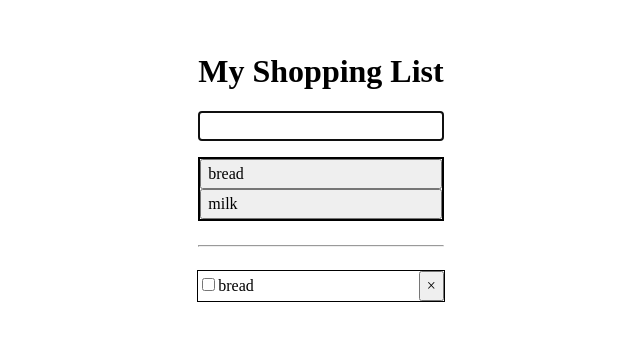
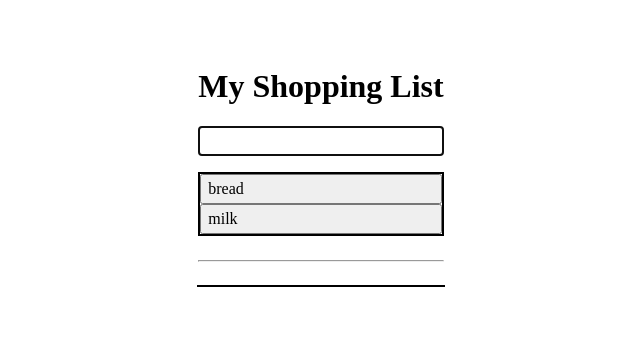
Before and after one commit to JJWallis/practical-questions, a React (Create React App) app: page / in a window 1280 px wide. Shown: the part 226-566 px from the top of the page, without its empty margins (319-959 px from the left). Built offline with nearby package versions, Linux system fonts and the light colour scheme; the HTML template or start-up script is replaced by a standard one.

Commit message:
shopping list rendering from state ip

```diff
--- a/src/App.tsx
+++ b/src/App.tsx
@@ -19,6 +19,7 @@ type ShoppingListActions =
    | {
         type: 'TOGGLE_ITEM'
         payload: number
+        checked: boolean
      }
 
 // link same idx as item viewing in results list with its btn's (add accessibility) tab index
@@ -50,7 +51,7 @@ function reducer(state: ShoppingList, action: ShoppingListActions) {
          const target = copy.find(
             ({ id }) => id === payload
          ) as ShoppingListItem
-         target.checked = !target.checked
+         target.checked = action.checked
          return copy
       }
       case 'REMOVE_ITEM': {
@@ -102,13 +103,26 @@ const App: FC = () => {
          </ol>
          <hr className="separator" />
          <ul className="shopping-list">
+            {shoppingList.map(({ checked, value, id }) => (
                <li>
                   <div>
-                  <input aria-label="toggle food item" type="checkbox" />
+                     <input
+                        aria-label="toggle food item"
+                        type="checkbox"
+                        checked={checked}
+                        onChange={({ target }) =>
+                           dispatch({
+                              type: 'TOGGLE_ITEM',
+                              payload: id,
+                              checked: target.checked,
+                           })
+                        }
+                     />
                      bread
                   </div>
                   <button aria-label="remove food item">&times;</button>
                </li>
+            ))}
          </ul>
       </main>
    )
```
Lines whose indentation alone changed are shown as unchanged.
